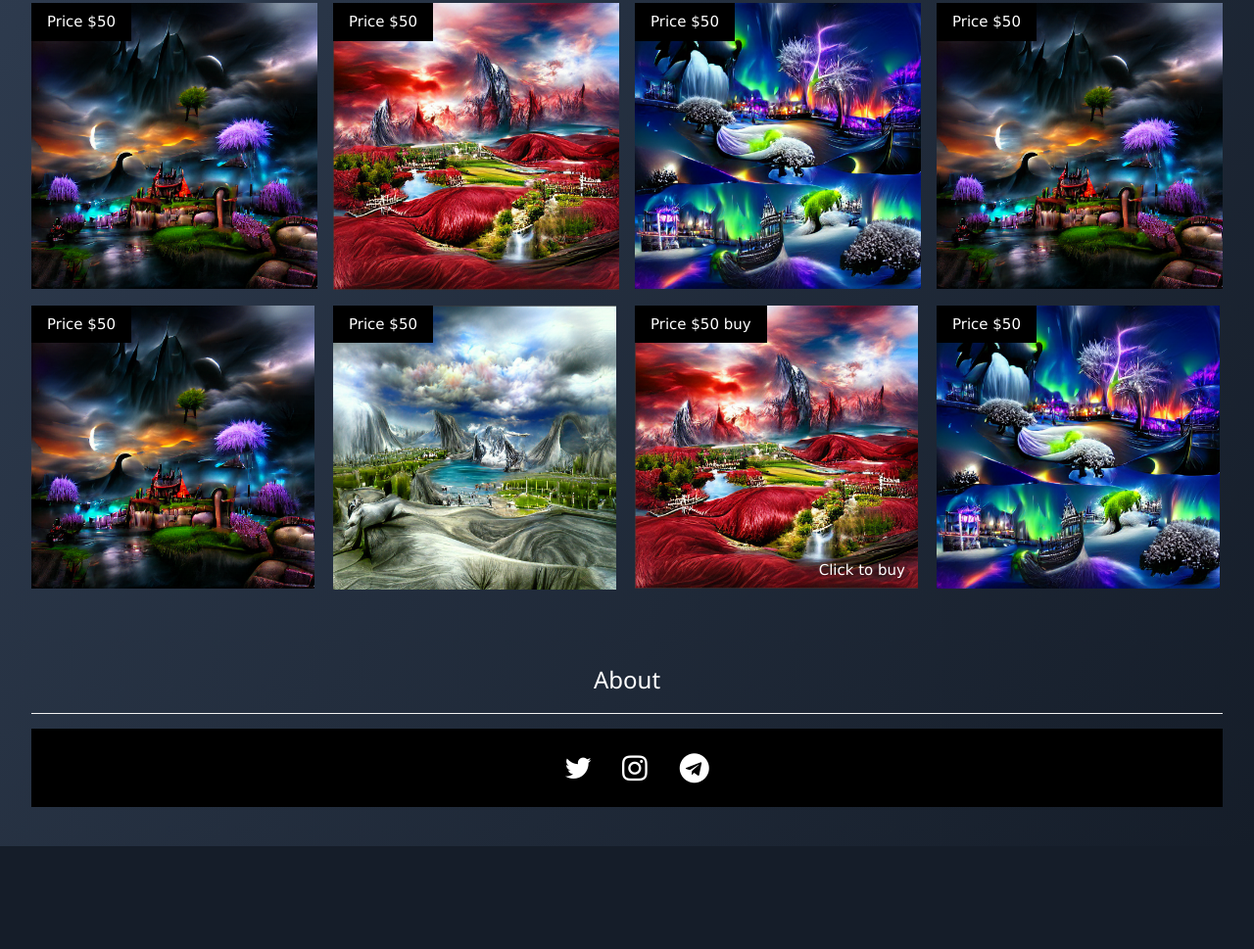
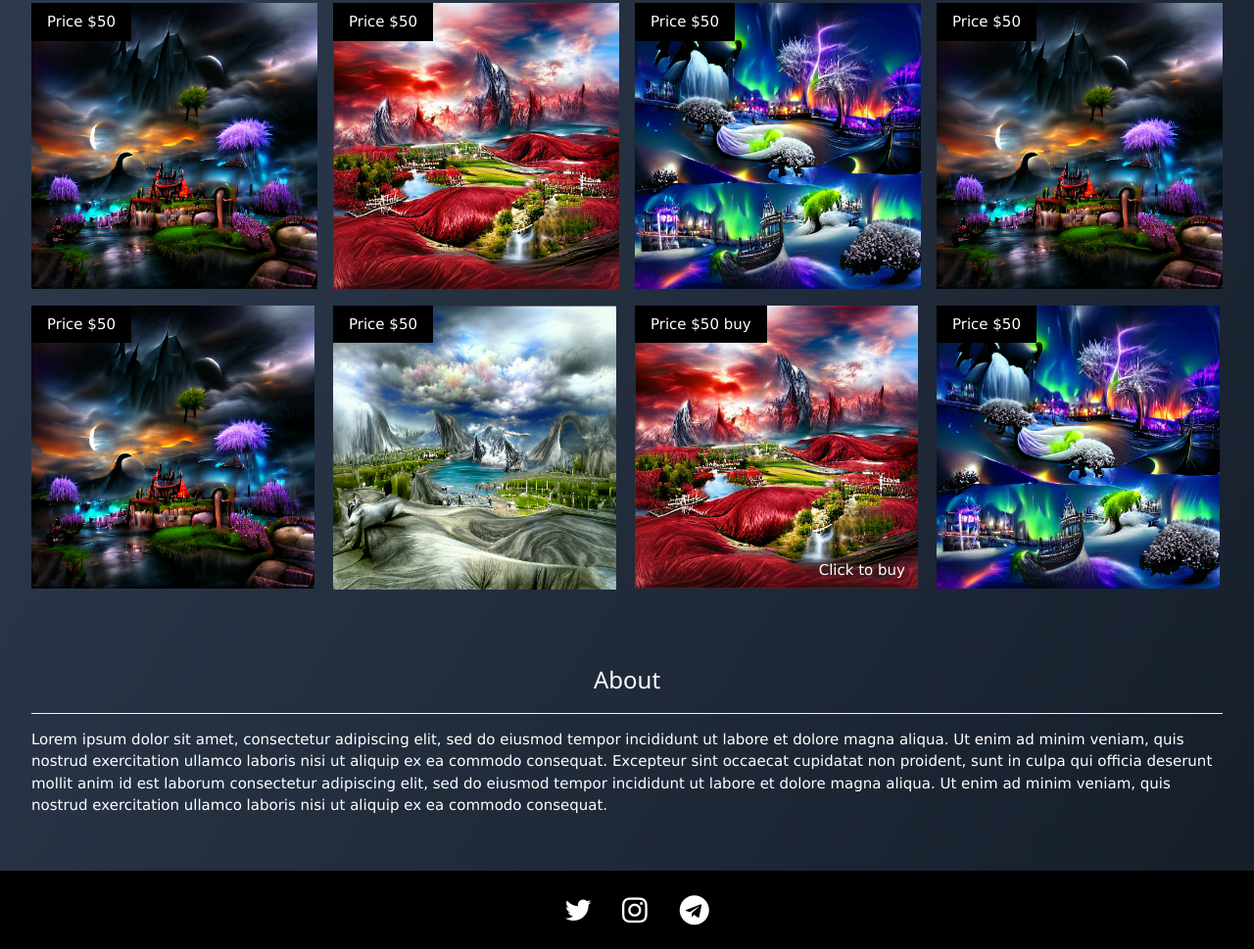
Before and after one commit to Abstractnft50/abstractNft, a plain HTML site: page index.html in a window 1280 px wide. Shown: the part 1118-2087 px from the top of the page at 98% size. Before the commit the page ends 1982 px from the top, so only its background shows below. Drawn offline with nearby package versions, Linux system fonts and the light colour scheme.

Commit message:
Update index.html

```diff
--- a/index.html
+++ b/index.html
@@ -126,7 +126,7 @@
   <!-- About Section -->
   <div class="w3-container w3-padding-32" id="about">
     <h3 class="w3-border-bottom w3-border-light-grey w3-padding-16 w3-center" style="color:white;">About</h3>
-    <p style="color:white;>Lorem ipsum dolor sit amet, consectetur adipiscing elit, sed do eiusmod tempor incididunt ut labore et dolore magna aliqua. Ut enim ad minim veniam, quis nostrud exercitation ullamco laboris nisi ut aliquip ex ea commodo consequat. Excepteur sint
+    <p style="color:white;">Lorem ipsum dolor sit amet, consectetur adipiscing elit, sed do eiusmod tempor incididunt ut labore et dolore magna aliqua. Ut enim ad minim veniam, quis nostrud exercitation ullamco laboris nisi ut aliquip ex ea commodo consequat. Excepteur sint
       occaecat cupidatat non proident, sunt in culpa qui officia deserunt mollit anim id est laborum consectetur adipiscing elit, sed do eiusmod tempor incididunt ut labore et dolore magna aliqua. Ut enim ad minim veniam, quis nostrud exercitation ullamco
       laboris nisi ut aliquip ex ea commodo consequat.
     </p>
```
